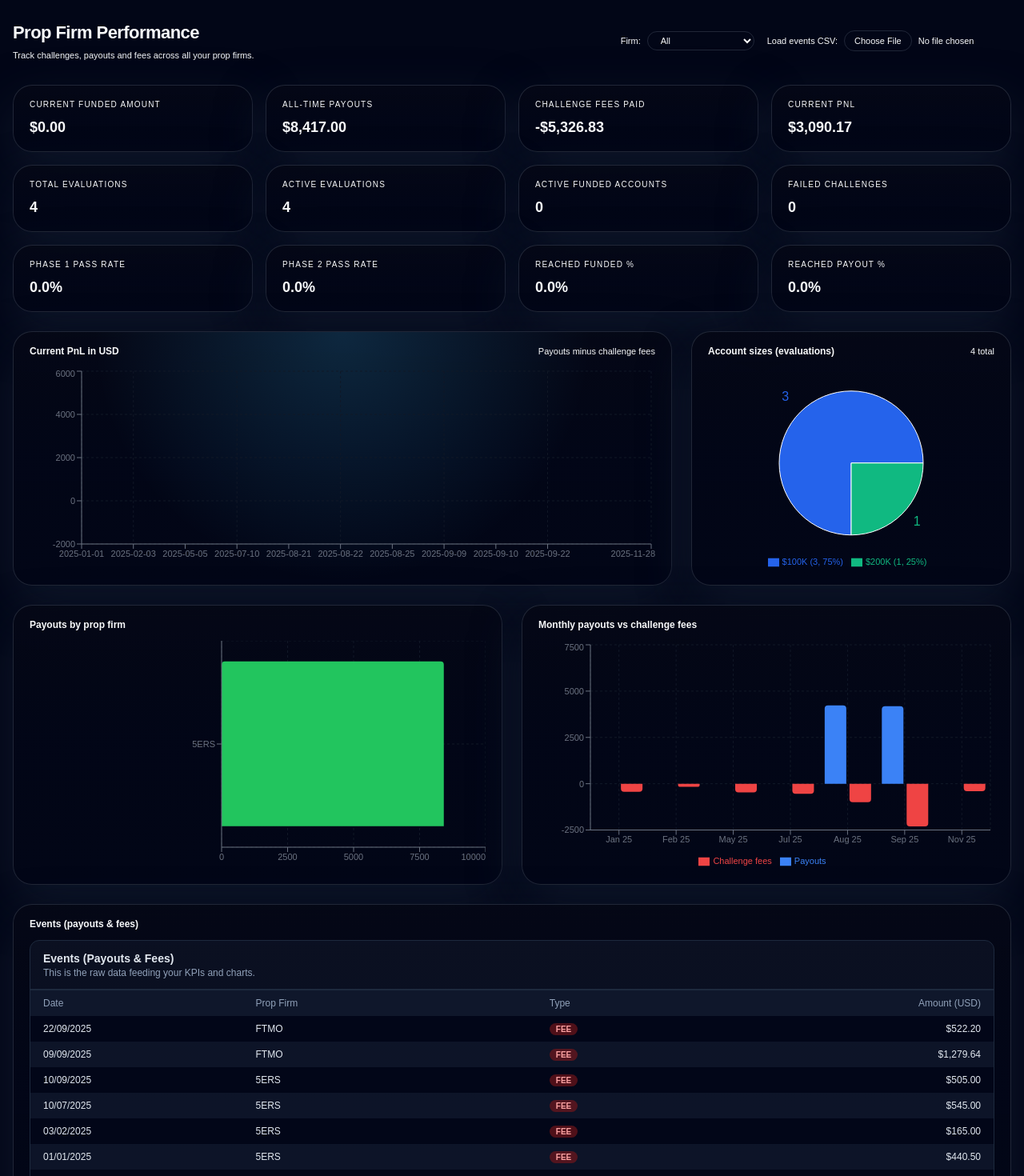
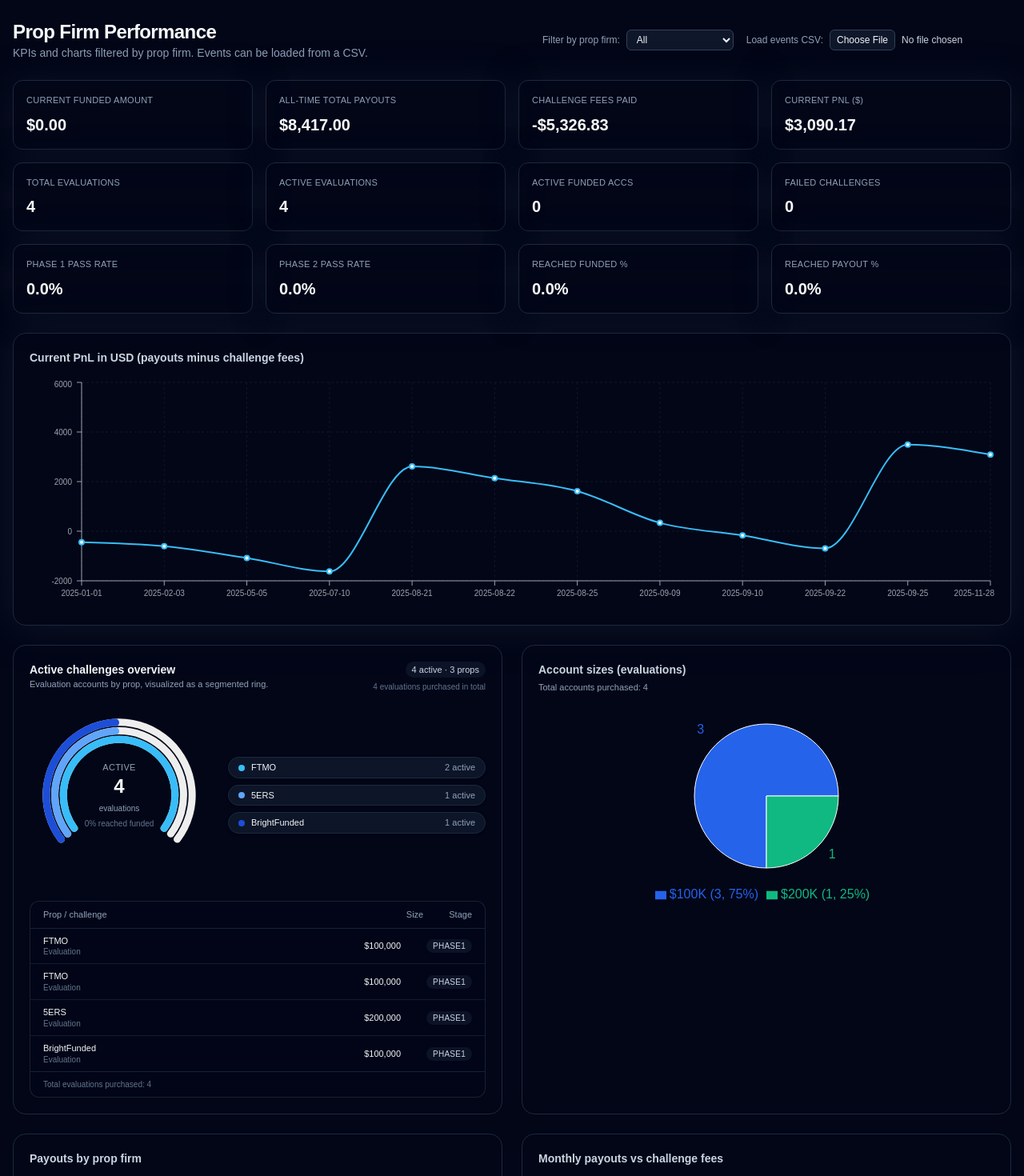
Before and after one commit to TheRRSpace/Prop-Dashboard-and-Journal, a Next.js app: page / in a window 1280 px wide. Shown: the top 1470 px of the page at 80% size. Built offline with nearby package versions, Linux system fonts and the light colour scheme.

Commit message:
Reworked the active challenges overview

```diff
--- a/app/page.tsx
+++ b/app/page.tsx
@@ -5,6 +5,7 @@ import Papa, { ParseResult } from "papaparse";
 
 import {
   LineChart,
+  Line,
   XAxis,
   YAxis,
   Tooltip,
@@ -16,7 +17,8 @@ import {
   BarChart,
   Bar,
   Legend,
-  Area,
+  RadialBarChart,
+  RadialBar,
 } from "recharts";
 
 import { events as initialEvents } from "./data/propData";
@@ -58,12 +60,7 @@ function monthLabel(monthKey: string) {
 }
 
 const COLORS = ["#2563eb", "#10b981", "#f59e0b", "#6b7280"];
-
-// main dashboard card chrome
-const CARD_CLASS =
-  "relative overflow-hidden rounded-3xl border border-jr-border " +
-  "bg-gradient-to-b from-[#050816]/90 via-[#020617]/95 to-[#020617] " +
-  "px-5 py-4 shadow-[0_24px_60px_rgba(15,23,42,0.95)] backdrop-blur-xl";
+const SEGMENT_COLORS = ["#38BDF8", "#60A5FA", "#1D4ED8", "#22C55E", "#FACC15"];
 
 function formatValue(
   value: number,
@@ -93,7 +90,7 @@ function AccountSizeTooltip({
   const { name, count, percentage } = payload[0].payload;
 
   return (
-    <div className="rounded-md border border-jr-border bg-jr-surface px-3 py-2 text-xs text-jr-text">
+    <div className="rounded-md border border-slate-700 bg-slate-900 px-3 py-2 text-xs text-slate-100">
       <div className="font-semibold">{name}</div>
       <div>
         {count} account{count !== 1 ? "s" : ""}
@@ -121,9 +118,8 @@ export default function Home() {
       skipEmptyLines: true,
       complete: (results: ParseResult<any>) => {
         const rows = results.data as any[];
-        // TODO: map your CSV rows into your event shape if you actually want to use this
+        // TODO: map CSV rows into your event shape when you feel like suffering
         console.log("Parsed CSV rows", rows);
-        // setRawEvents(mappedRows);
       },
       error: (error: unknown) => {
         console.error("Error parsing CSV", error);
@@ -229,7 +225,7 @@ export default function Home() {
       format: "currency",
     },
     {
-      label: "All-time payouts",
+      label: "All-time total payouts",
       value: totalPayouts,
       format: "currency",
     },
@@ -238,11 +234,11 @@ export default function Home() {
       value: -totalFees,
       format: "currency",
     },
-    { label: "Current PnL", value: currentPnl, format: "currency" },
+    { label: "Current PnL ($)", value: currentPnl, format: "currency" },
 
     { label: "Total evaluations", value: totalEvaluations, format: "int" },
     { label: "Active evaluations", value: activeEvaluations, format: "int" },
-    { label: "Active funded accounts", value: activeFundedAccs, format: "int" },
+    { label: "Active funded accs", value: activeFundedAccs, format: "int" },
     { label: "Failed challenges", value: failedChallenges, format: "int" },
 
     { label: "Phase 1 pass rate", value: phase1PassRate, format: "percent" },
@@ -273,13 +269,11 @@ export default function Home() {
       fees: -vals.fees,
     }));
 
-  /* ----- DAILY PNL HISTORY (CUMULATIVE) ----- */
+  /* ----- CUMULATIVE PNL HISTORY ----- */
 
   const pnlHistory = events
     .slice()
-    .sort(
-      (a, b) => new Date(a.date).getTime() - new Date(b.date).getTime() // oldest → newest
-    )
+    .sort((a, b) => new Date(a.date).getTime() - new Date(b.date).getTime())
     .reduce((acc, ev) => {
       const last = acc.length ? acc[acc.length - 1].pnl : 0;
 
@@ -303,7 +297,6 @@ export default function Home() {
   const purchasedAccounts = filteredAccounts.filter(
     (a: any) => a.type === "evaluation"
   );
-
   const totalAccounts = purchasedAccounts.length;
 
   const sizeMap = new Map<string, number>();
@@ -318,6 +311,35 @@ export default function Home() {
       name,
       count,
       percentage: totalAccounts === 0 ? 0 : (count / totalAccounts) * 100,
+    })
+  );
+
+  /* ----- ACTIVE CHALLENGES DONUT DATA ----- */
+
+  const activeEvalAccounts = purchasedAccounts.filter((a: any) => a.isActive);
+
+  const totalActiveFunded = activeEvalAccounts.filter((a: any) =>
+    ["funded", "payout"].includes(a.stage)
+  ).length;
+
+  const segmentMap = new Map<string, { value: number; fundedCount: number }>();
+
+  activeEvalAccounts.forEach((acc: any) => {
+    const key = acc.propFirm;
+    const existing = segmentMap.get(key) ?? { value: 0, fundedCount: 0 };
+    existing.value += 1;
+    if (["funded", "payout"].includes(acc.stage)) {
+      existing.fundedCount += 1;
+    }
+    segmentMap.set(key, existing);
+  });
+
+  const segmentData = Array.from(segmentMap.entries()).map(
+    ([name, vals], idx) => ({
+      name,
+      value: vals.value,
+      fundedCount: vals.fundedCount,
+      fill: SEGMENT_COLORS[idx % SEGMENT_COLORS.length],
     })
   );
 
@@ -337,34 +359,29 @@ export default function Home() {
   /* ---------- JSX ---------- */
 
   return (
-    <main className="relative min-h-screen bg-jr-bg text-jr-text">
-      {/* background glow */}
-      <div
-        aria-hidden="true"
-        className="pointer-events-none absolute inset-0 -z-10
-          bg-[#020617]
-          bg-[radial-gradient(circle_at_top,_rgba(37,99,235,0.35),transparent_60%),radial-gradient(circle_at_bottom,_rgba(56,189,248,0.18),transparent_55%)]"
-      />
-
-      <div className="mx-auto flex max-w-7xl flex-col gap-6 px-4 py-6">
-        {/* HEADER */}
-        <header className="mb-1 flex flex-wrap items-center justify-between gap-4">
+    <main className="min-h-screen bg-jr-bg text-jr-text">
+      <div className="mx-auto max-w-7xl px-4 py-6 space-y-6">
+        {/* Header */}
+        <header className="flex flex-wrap items-center justify-between gap-4">
           <div>
-            <h1 className="text-[22px] font-semibold tracking-tight text-jr-text">
+            <h1 className="text-2xl font-semibold tracking-tight text-slate-50">
               Prop Firm Performance
             </h1>
-            <p className="mt-1 text-[11px] text-jr-muted">
-              Track challenges, payouts and fees across all your prop firms.
+            <p className="text-sm text-slate-400">
+              KPIs and charts filtered by prop firm. Events can be loaded from a
+              CSV.
             </p>
           </div>
 
-          <div className="flex flex-wrap items-center gap-4 text-[11px]">
+          <div className="flex flex-wrap items-center gap-4">
             <div className="flex items-center gap-2">
-              <span className="text-jr-muted">Firm:</span>
+              <span className="text-xs text-slate-400">
+                Filter by prop firm:
+              </span>
               <select
                 value={selectedFirm}
                 onChange={(e) => setSelectedFirm(e.target.value)}
-                className="rounded-full border border-jr-border bg-jr-surface px-3 py-1 text-[11px] text-jr-text outline-none ring-0 focus:border-jr-primary"
+                className="rounded-md border border-slate-700 bg-slate-900 px-2 py-1 text-xs text-slate-100 focus:outline-none focus:ring-2 focus:ring-sky-500"
               >
                 <option value="All">All</option>
                 {firms.map((firm) => (
@@ -376,107 +393,240 @@ export default function Home() {
             </div>
 
             <div className="flex items-center gap-2">
-              <span className="text-jr-muted">Load events CSV:</span>
+              <span className="text-xs text-slate-400">Load events CSV:</span>
               <input
                 type="file"
                 accept=".csv,text/csv"
                 onChange={handleEventsCsvChange}
-                className="text-[11px] text-jr-muted file:mr-2 file:rounded-full file:border file:border-jr-border file:bg-jr-surface file:px-3 file:py-1 file:text-[11px] file:text-jr-text hover:file:border-jr-primary"
+                className="text-xs text-slate-300 file:mr-2 file:rounded-md file:border file:border-slate-700 file:bg-slate-900 file:px-2 file:py-1 file:text-xs file:text-slate-100 hover:file:border-sky-500"
               />
             </div>
           </div>
         </header>
 
-        {/* KPI CARDS */}
+        {/* KPI cards */}
         <section className="grid gap-4 sm:grid-cols-2 lg:grid-cols-4">
           {kpis.map((kpi) => (
-            <div key={kpi.label} className={CARD_CLASS}>
-              <p className="text-[10px] font-medium uppercase tracking-[0.12em] text-jr-muted">
+            <div
+              key={kpi.label}
+              className="rounded-xl border border-slate-800 bg-slate-950/70 p-4 shadow-[0_0_40px_rgba(15,23,42,0.7)]"
+            >
+              <p className="text-[11px] uppercase tracking-wide text-slate-400">
                 {kpi.label}
               </p>
-              <p className="mt-2 text-[18px] font-semibold text-jr-text">
+              <p className="mt-2 text-xl font-semibold text-slate-50">
                 {formatValue(kpi.value, kpi.format)}
               </p>
             </div>
           ))}
         </section>
 
-        {/* MAIN CHARTS */}
-        <section className="grid gap-6 lg:grid-cols-3">
-          {/* PnL chart */}
-          <div
-            className={`${CARD_CLASS} lg:col-span-2 before:pointer-events-none before:absolute before:inset-0 before:-z-10 before:bg-[radial-gradient(circle_at_top,_rgba(56,189,248,0.18),transparent_60%)]`}
-          >
-            <div className="flex items-center justify-between">
-              <h2 className="text-xs font-semibold text-jr-text">
-                Current PnL in USD
+        {/* PnL full-width */}
+        <section className="rounded-2xl border border-slate-800 bg-slate-950/70 p-5 shadow-[0_0_50px_rgba(15,23,42,0.9)]">
+          <h2 className="mb-4 text-sm font-semibold text-slate-300">
+            Current PnL in USD (payouts minus challenge fees)
           </h2>
-              <span className="text-[11px] text-jr-muted">
-                Payouts minus challenge fees
-              </span>
-            </div>
-
-            <div className="mt-3 h-64">
+          <div className="h-72">
             <ResponsiveContainer width="100%" height="100%">
               <LineChart data={pnlHistory}>
-                  <defs>
-                    <linearGradient id="pnlArea" x1="0" y1="0" x2="0" y2="1">
-                      <stop
-                        offset="0%"
-                        stopColor="#38bdf8"
-                        stopOpacity={0.45}
-                      />
-                      <stop offset="100%" stopColor="#38bdf8" stopOpacity={0} />
-                    </linearGradient>
-                  </defs>
-
                 <CartesianGrid strokeDasharray="3 3" stroke="#111827" />
                 <XAxis
                   dataKey="date"
-                    stroke="#6b7280"
-                    tick={{ fontSize: 11, fill: "#6b7280" }}
+                  stroke="#9ca3af"
+                  tick={{ fontSize: 10 }}
+                  tickMargin={6}
                 />
                 <YAxis
-                    stroke="#6b7280"
-                    tick={{ fontSize: 11, fill: "#6b7280" }}
-                    width={60}
+                  stroke="#9ca3af"
+                  tick={{ fontSize: 10 }}
+                  tickMargin={6}
                 />
                 <Tooltip
                   contentStyle={{
                     backgroundColor: "#020617",
-                      border: "1px solid #1f2937",
-                      borderRadius: 12,
-                      fontSize: 11,
+                    border: "1px solid #1e293b",
+                    borderRadius: "0.75rem",
                     color: "#e5e7eb",
+                    fontSize: "11px",
                   }}
                 />
-
-                  <Area
+                <Line
                   type="monotone"
                   dataKey="pnl"
                   stroke="#38bdf8"
-                    strokeWidth={2.6}
-                    fill="url(#pnlArea)"
-                    dot={false}
-                    activeDot={{ r: 4 }}
+                  strokeWidth={2}
+                  dot={{ r: 3 }}
+                  activeDot={{ r: 5 }}
                 />
               </LineChart>
             </ResponsiveContainer>
           </div>
+        </section>
+
+        {/* Active challenges + account sizes */}
+        <section className="grid gap-6 lg:grid-cols-2">
+          {/* Active challenges overview */}
+          <section className="rounded-2xl border border-slate-800 bg-slate-950/70 p-5 space-y-4">
+            <div className="flex items-start justify-between gap-4">
+              <div>
+                <h2 className="text-sm font-semibold text-slate-100">
+                  Active challenges overview
+                </h2>
+                <p className="text-[11px] text-slate-400">
+                  Evaluation accounts by prop, visualized as a segmented ring.
+                </p>
               </div>
 
-          {/* Account size donut */}
-          <div className={CARD_CLASS}>
-            <div className="flex items-center justify-between">
-              <h2 className="text-xs font-semibold text-jr-text">
-                Account sizes (evaluations)
-              </h2>
-              <span className="text-[11px] text-jr-muted">
-                {totalAccounts} total
+              <div className="flex flex-col items-end gap-1 text-[11px] text-slate-300">
+                <span className="rounded-full bg-slate-900/80 px-2 py-0.5">
+                  {activeEvalAccounts.length} active · {segmentData.length}{" "}
+                  props
+                </span>
+                <span className="text-[10px] text-slate-500">
+                  {totalAccounts} evaluations purchased in total
+                </span>
+              </div>
+            </div>
+
+            <div className="mt-3 flex flex-col items-center gap-6 md:flex-row md:items-center md:justify-between">
+              {/* Donut */}
+              <div className="relative h-56 w-56 shrink-0">
+                <ResponsiveContainer width="100%" height="100%">
+                  <RadialBarChart
+                    cx="50%"
+                    cy="50%"
+                    innerRadius="60%"
+                    outerRadius="90%"
+                    data={segmentData}
+                    startAngle={220}
+                    endAngle={-40}
+                  >
+                    <RadialBar
+                      dataKey="value"
+                      cornerRadius={30}
+                      minAngle={8}
+                      background
+                    />
+                  </RadialBarChart>
+                </ResponsiveContainer>
+
+                {/* Center label */}
+                <div className="pointer-events-none absolute inset-0 flex flex-col items-center justify-center text-center">
+                  <p className="text-[11px] uppercase tracking-wide text-slate-400">
+                    Active
+                  </p>
+                  <p className="text-2xl font-semibold text-slate-50">
+                    {activeEvalAccounts.length}
+                  </p>
+                  <p className="mt-1 text-[10px] text-slate-400">evaluations</p>
+                  <p className="mt-1 text-[10px] text-slate-500">
+                    {activeEvalAccounts.length === 0
+                      ? "0% reached funded"
+                      : `${Math.round(
+                          (totalActiveFunded / activeEvalAccounts.length) * 100
+                        )}% reached funded`}
+                  </p>
+                </div>
+              </div>
+
+              {/* Legend */}
+              <div className="w-full max-w-xs space-y-2 text-[11px] md:max-w-sm">
+                {segmentData.length === 0 && (
+                  <p className="text-slate-500">
+                    No active evaluation accounts right now.
+                  </p>
+                )}
+
+                {segmentData.map((seg) => (
+                  <div
+                    key={seg.name}
+                    className="flex items-center justify-between rounded-full border border-slate-800 bg-slate-900/90 px-3 py-1 shadow-sm shadow-slate-950/60"
+                  >
+                    <span className="flex items-center gap-2">
+                      <span
+                        className="h-2 w-2 rounded-full"
+                        style={{ backgroundColor: seg.fill }}
+                      />
+                      <span className="max-w-[120px] truncate text-slate-100">
+                        {seg.name}
+                      </span>
+                    </span>
+
+                    <span className="flex gap-2 text-slate-400">
+                      <span>{seg.value} active</span>
+                      {seg.fundedCount > 0 && (
+                        <span className="text-emerald-400">
+                          {seg.fundedCount} funded
+                        </span>
+                      )}
+                    </span>
+                  </div>
+                ))}
+              </div>
+            </div>
+
+            {/* Active challenges list */}
+            <div className="mt-5 rounded-xl border border-slate-800/80 bg-slate-950/60">
+              <div className="flex items-center justify-between border-b border-slate-800/80 px-4 py-2 text-[11px] text-slate-400">
+                <span>Prop / challenge</span>
+                <span className="flex gap-8">
+                  <span>Size</span>
+                  <span>Stage</span>
                 </span>
               </div>
 
-            <div className="mt-3 h-64">
+              <div className="max-h-56 overflow-auto text-xs">
+                {activeEvalAccounts.length === 0 ? (
+                  <div className="px-4 py-3 text-[11px] text-slate-500">
+                    No active challenges at the moment.
+                  </div>
+                ) : (
+                  activeEvalAccounts.map((acc: any) => (
+                    <div
+                      key={acc.id ?? `${acc.propFirm}-${acc.size}-${acc.stage}`}
+                      className="flex items-center justify-between border-b border-slate-800/60 px-4 py-2 last:border-0"
+                    >
+                      <div className="flex flex-col">
+                        <span className="text-[11px] font-medium text-slate-100">
+                          {acc.propFirm}
+                        </span>
+                        <span className="text-[10px] text-slate-500">
+                          Evaluation
+                        </span>
+                      </div>
+                      <div className="flex items-center gap-8 text-[11px]">
+                        <span className="text-slate-100">
+                          {acc.size.toLocaleString("en-US", {
+                            style: "currency",
+                            currency: "USD",
+                            maximumFractionDigits: 0,
+                          })}
+                        </span>
+                        <span className="rounded-full bg-slate-900/80 px-2 py-0.5 text-[10px] uppercase tracking-wide text-slate-300">
+                          {acc.stage}
+                        </span>
+                      </div>
+                    </div>
+                  ))
+                )}
+              </div>
+
+              <div className="border-t border-slate-800/80 px-4 py-2 text-[10px] text-slate-500">
+                Total evaluations purchased: {totalAccounts}
+              </div>
+            </div>
+          </section>
+
+          {/* Account sizes donut */}
+          <section className="rounded-2xl border border-slate-800 bg-slate-950/70 p-5">
+            <h2 className="mb-1 text-sm font-semibold text-slate-300">
+              Account sizes (evaluations)
+            </h2>
+            <p className="mb-3 text-[11px] text-slate-400">
+              Total accounts purchased: {totalAccounts}
+            </p>
+
+            <div className="h-64">
               <ResponsiveContainer width="100%" height="100%">
                 <PieChart>
                   <Pie
@@ -499,7 +649,6 @@ export default function Home() {
                     layout="horizontal"
                     verticalAlign="bottom"
                     align="center"
-                    wrapperStyle={{ fontSize: 11, color: "#9ca3af" }}
                     formatter={(value, entry: any) => {
                       const item = entry.payload;
                       return `${item.name} (${
@@ -510,14 +659,13 @@ export default function Home() {
                 </PieChart>
               </ResponsiveContainer>
             </div>
-          </div>
+          </section>
         </section>
 
-        {/* BOTTOM CHARTS */}
+        {/* Bottom charts */}
         <section className="grid gap-6 lg:grid-cols-2">
-          {/* Payouts by firm */}
-          <div className={CARD_CLASS}>
-            <h2 className="mb-3 text-xs font-semibold text-jr-text">
+          <div className="rounded-2xl border border-slate-800 bg-slate-950/70 p-5">
+            <h2 className="mb-4 text-sm font-semibold text-slate-300">
               Payouts by prop firm
             </h2>
             <div className="h-72">
@@ -528,84 +676,56 @@ export default function Home() {
                   margin={{ left: 80 }}
                 >
                   <CartesianGrid strokeDasharray="3 3" stroke="#111827" />
-                  <XAxis
-                    type="number"
-                    stroke="#6b7280"
-                    tick={{ fontSize: 11, fill: "#6b7280" }}
-                  />
+                  <XAxis type="number" stroke="#9ca3af" />
                   <YAxis
                     dataKey="firm"
                     type="category"
-                    stroke="#6b7280"
-                    tick={{ fontSize: 11, fill: "#6b7280" }}
+                    stroke="#9ca3af"
                     width={160}
                   />
                   <Tooltip
                     contentStyle={{
                       backgroundColor: "#020617",
-                      border: "1px solid #1f2937",
-                      borderRadius: 12,
-                      fontSize: 11,
+                      border: "1px solid #1e293b",
+                      borderRadius: "0.5rem",
                       color: "#e5e7eb",
                     }}
                   />
-                  <Bar dataKey="payouts" fill="#22c55e" radius={[4, 4, 0, 0]} />
+                  <Bar dataKey="payouts" fill="#22c55e" />
                 </BarChart>
               </ResponsiveContainer>
             </div>
           </div>
 
-          {/* Monthly payouts vs fees */}
-          <div className={CARD_CLASS}>
-            <h2 className="mb-3 text-xs font-semibold text-jr-text">
+          <div className="rounded-2xl border border-slate-800 bg-slate-950/70 p-5">
+            <h2 className="mb-4 text-sm font-semibold text-slate-300">
               Monthly payouts vs challenge fees
             </h2>
             <div className="h-72">
               <ResponsiveContainer width="100%" height="100%">
                 <BarChart data={monthlyPerf}>
                   <CartesianGrid strokeDasharray="3 3" stroke="#111827" />
-                  <XAxis
-                    dataKey="month"
-                    stroke="#6b7280"
-                    tick={{ fontSize: 11, fill: "#6b7280" }}
-                  />
-                  <YAxis
-                    stroke="#6b7280"
-                    tick={{ fontSize: 11, fill: "#6b7280" }}
-                  />
+                  <XAxis dataKey="month" stroke="#9ca3af" />
+                  <YAxis stroke="#9ca3af" />
                   <Tooltip
                     contentStyle={{
                       backgroundColor: "#020617",
-                      border: "1px solid #1f2937",
-                      borderRadius: 12,
-                      fontSize: 11,
+                      border: "1px solid #1e293b",
+                      borderRadius: "0.5rem",
                       color: "#e5e7eb",
                     }}
                   />
-                  <Legend wrapperStyle={{ fontSize: 11, color: "#9ca3af" }} />
-                  <Bar
-                    dataKey="payouts"
-                    name="Payouts"
-                    fill="#3b82f6"
-                    radius={[4, 4, 0, 0]}
-                  />
-                  <Bar
-                    dataKey="fees"
-                    name="Challenge fees"
-                    fill="#ef4444"
-                    radius={[4, 4, 0, 0]}
-                  />
+                  <Legend />
+                  <Bar dataKey="payouts" name="Payouts" fill="#3b82f6" />
+                  <Bar dataKey="fees" name="Challenge fees" fill="#ef4444" />
                 </BarChart>
               </ResponsiveContainer>
             </div>
           </div>
         </section>
 
-        {/* EVENTS TABLE */}
-        <section className={CARD_CLASS}>
-          <h2 className="mb-3 text-xs font-semibold text-jr-text">
-            Events (payouts & fees)
-          </h2>
+        {/* Events table */}
+        <section className="rounded-2xl border border-slate-800 bg-slate-950/70 p-5">
           <EventsTable events={events as any} />
         </section>
       </div>
```
Lines whose indentation alone changed are shown as unchanged.
